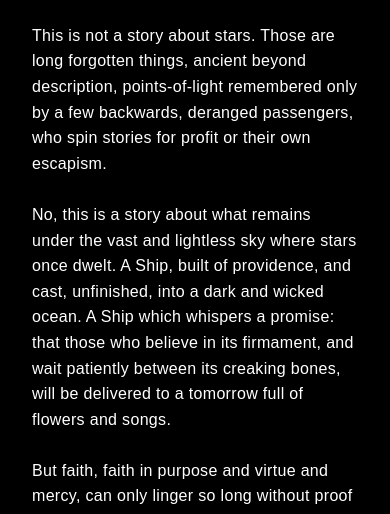
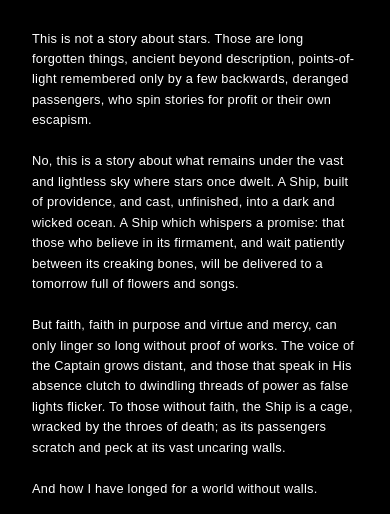
Before and after one commit to yortman1/konofune, a plain HTML site: page index.html in a window 390 px wide. Shown: the part 302-816 px from the top of the page. Drawn offline with Linux system fonts and the light colour scheme.

Commit message:
Add files via upload

```diff
--- a/index.html
+++ b/index.html
@@ -36,7 +36,7 @@
         }
 
         .teaser-text {
-            font-size: 1.1rem;
+            font-size: 0.9rem;
             line-height: 1.8;
             text-align: center;
             font-weight: 300;
@@ -59,7 +59,7 @@
 
         @media (max-width: 600px) {
             .teaser-text {
-                font-size: 1rem;
+                font-size: 0.8rem;
                 line-height: 1.6;
                 text-align: left;
             }
```
